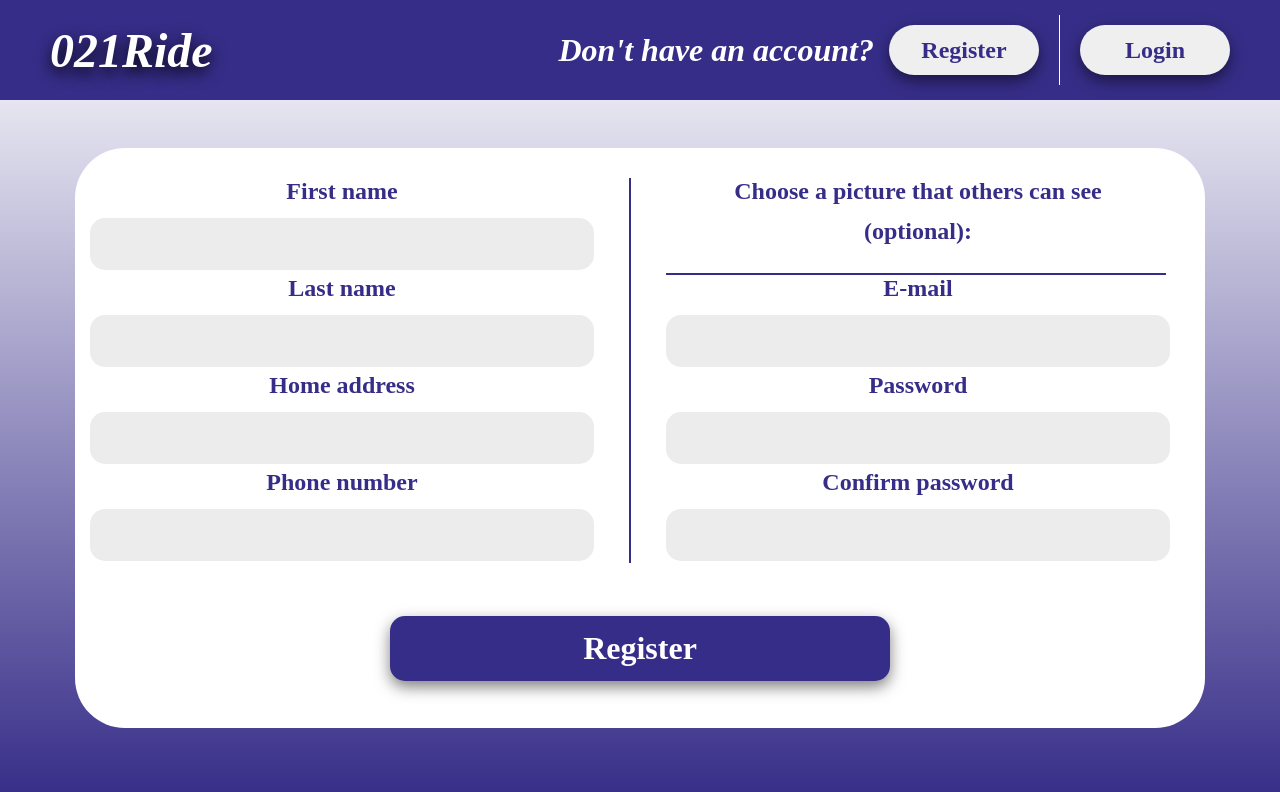
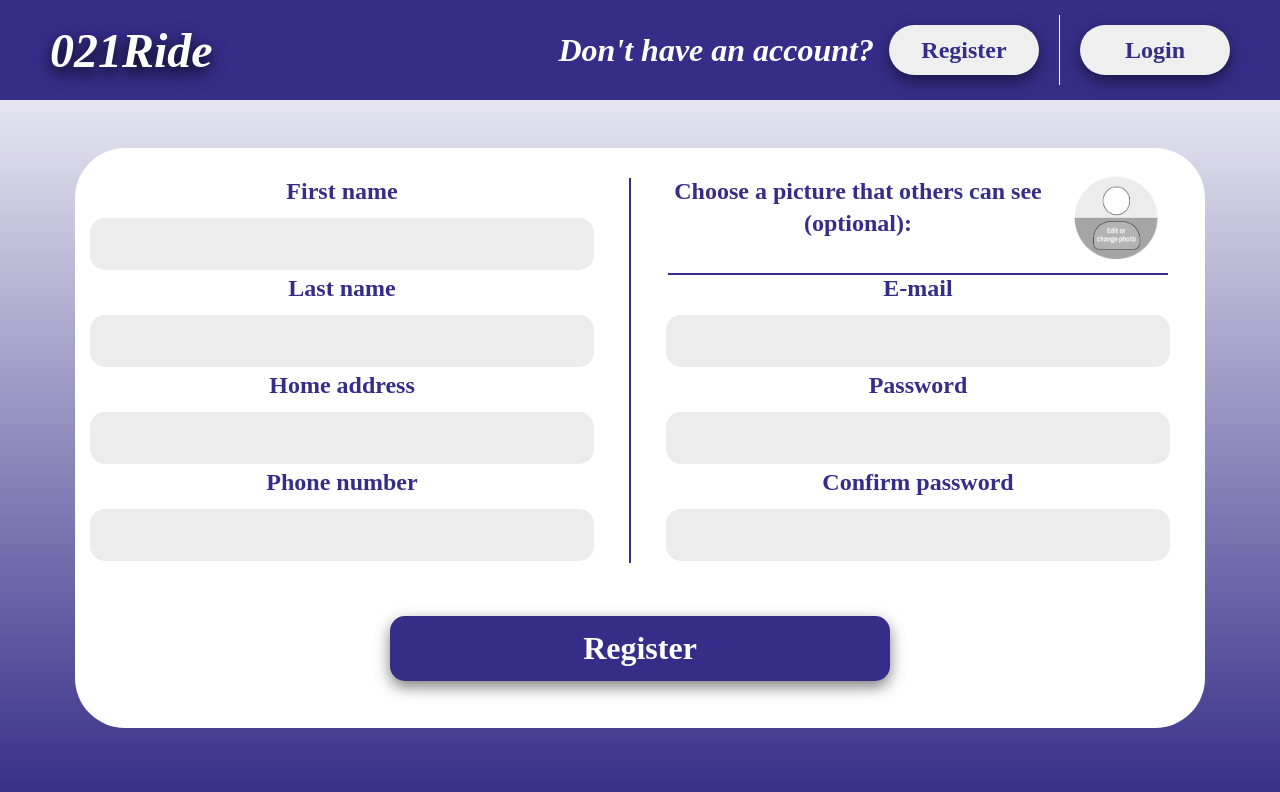
Before and after one commit to kzi-nastava/mrs-team11-gorki, an Angular app in the folder frontend/Gorki/: page /register in a window 1280 px wide. Shown: the top 792 px of the page. Built offline with nearby package versions, Linux system fonts and the light colour scheme; a web font is replaced by a local one.

Commit message:
Add picture for registration

```diff
--- a/frontend/Gorki/src/app/layout/registration/registration.css
+++ b/frontend/Gorki/src/app/layout/registration/registration.css
@@ -53,7 +53,7 @@
     width: 500px;
     height: 2px;
     background-color: #362D88;
-    margin-top: 20px;
+    margin-top: 10px;
 }
 
 .registerButton {
@@ -110,3 +110,36 @@
 .registerConfirmationButton:active {
   background-color: #b6b2d4;
 }
+
+.rightSection {
+    display: grid;
+    grid-template-rows: auto auto auto auto;
+    justify-items: center;
+}
+
+.pictureSection {
+    display: grid;
+    grid-template-columns: 1fr auto;
+    align-items: start;
+    column-gap: 30px;
+}
+
+.pictureText {
+    display: flex;
+    flex-direction: column;
+    height: 35px;
+}
+
+.userPic{
+    height: 90px;
+    width: 90px;
+    border-radius: 50%;
+    margin-top: -5px;
+    object-fit: cover;
+    cursor: pointer;
+    transition: transform 0.2s ease, box-shadow 0.2s ease;
+}
+
+.userPic:hover {
+    transform: scale(1.05);
+}
--- a/frontend/Gorki/src/app/layout/registration/registration.html
+++ b/frontend/Gorki/src/app/layout/registration/registration.html
@@ -29,13 +29,18 @@
             </div>
             <div class="verticalDivider"></div>
             <div class="rightSection">
-                <div class="formElement">
-                    <label class="fieldName">Choose a picture that others can see</label>
+
+
+                <div class="pictureSection">
+                    <div class="pictureText">
+                        <label class="fieldName">Choose a picture that others can see</label>
+                        <label class="fieldName" for="(optional)">(optional):</label>
+                    </div>
+                    <img [src]="imagePreview || '/user-pic.png'" class="userPic" (click)="fileInput.click()"/>
+                    <input type="file" #fileInput accept="image/*" hidden (change)="onImageSelected($event)"/>
                 </div>
-                <div class="formElement">
-                    <label class="fieldName" for="(optional)">(optional):</label>
-                </div>
-                <!--Insert upload of picture here-->
+
+
                 <div class="horizontalDivider"></div>
                 <div class="formElement">
                     <label class="fieldName" for="email">E-mail</label>
--- a/frontend/Gorki/src/app/layout/registration/registration.ts
+++ b/frontend/Gorki/src/app/layout/registration/registration.ts
@@ -1,4 +1,4 @@
-import { Component } from '@angular/core';
+import { Component, ChangeDetectorRef } from '@angular/core';
 import { Router } from '@angular/router';
 
 @Component({
@@ -11,8 +11,9 @@ export class Registration {
 
   isConfirmationSent: boolean = false;
   registeredEmail: string = '';
+  imagePreview: string | ArrayBuffer | null = null;
 
-  constructor(private router: Router) {}
+  constructor(private router: Router, private cdr: ChangeDetectorRef) {}
 
   register(email: string) {
     if(!email){
@@ -28,4 +29,22 @@ export class Registration {
   confirmEmail() {
     this.router.navigateByUrl('/');
   }
+
+  onImageSelected(event: Event) {
+    const input = event.target as HTMLInputElement;
+
+    if (!input.files || input.files.length === 0) {
+      return;
+    }
+
+    const file = input.files[0];
+
+    const reader = new FileReader();
+    reader.onload = () => {
+      this.imagePreview = reader.result;
+      this.cdr.detectChanges();
+    };
+
+    reader.readAsDataURL(file);
+  }
 }
```
Also changed, not shown: frontend/Gorki/public/user-pic.png (added).
